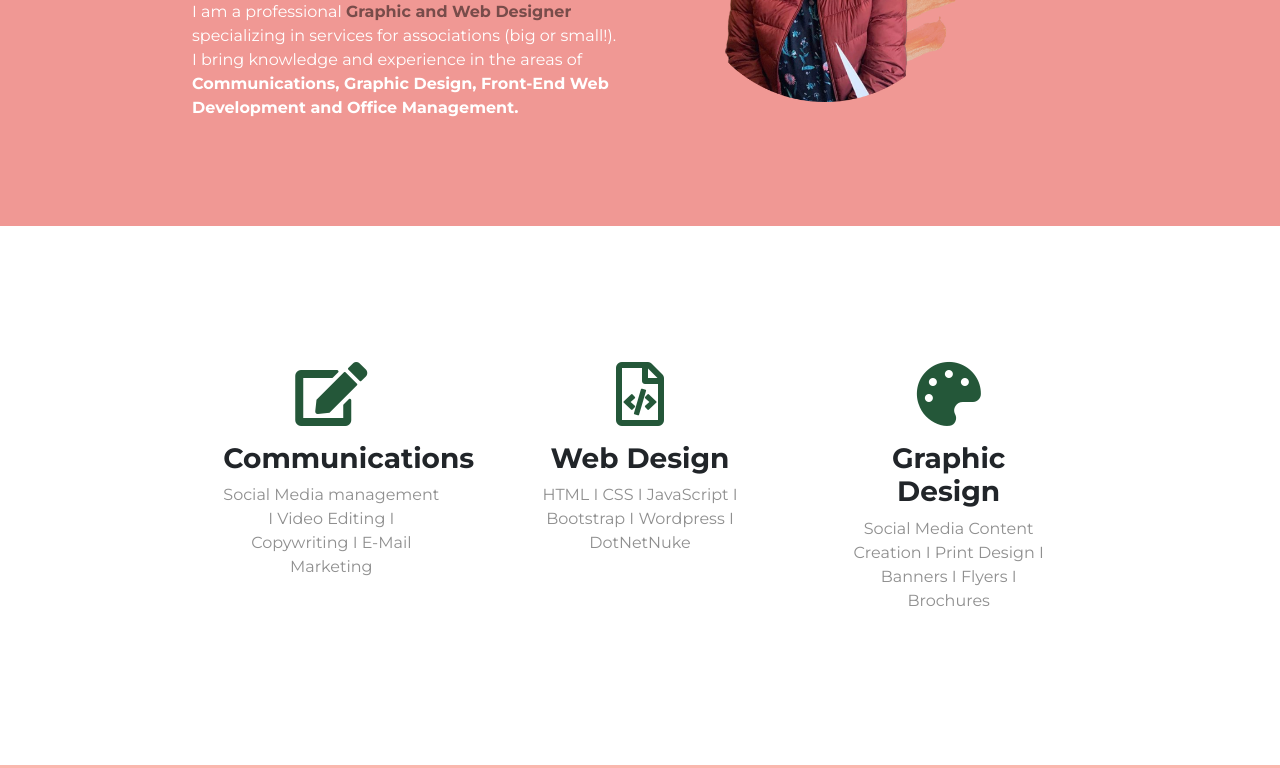
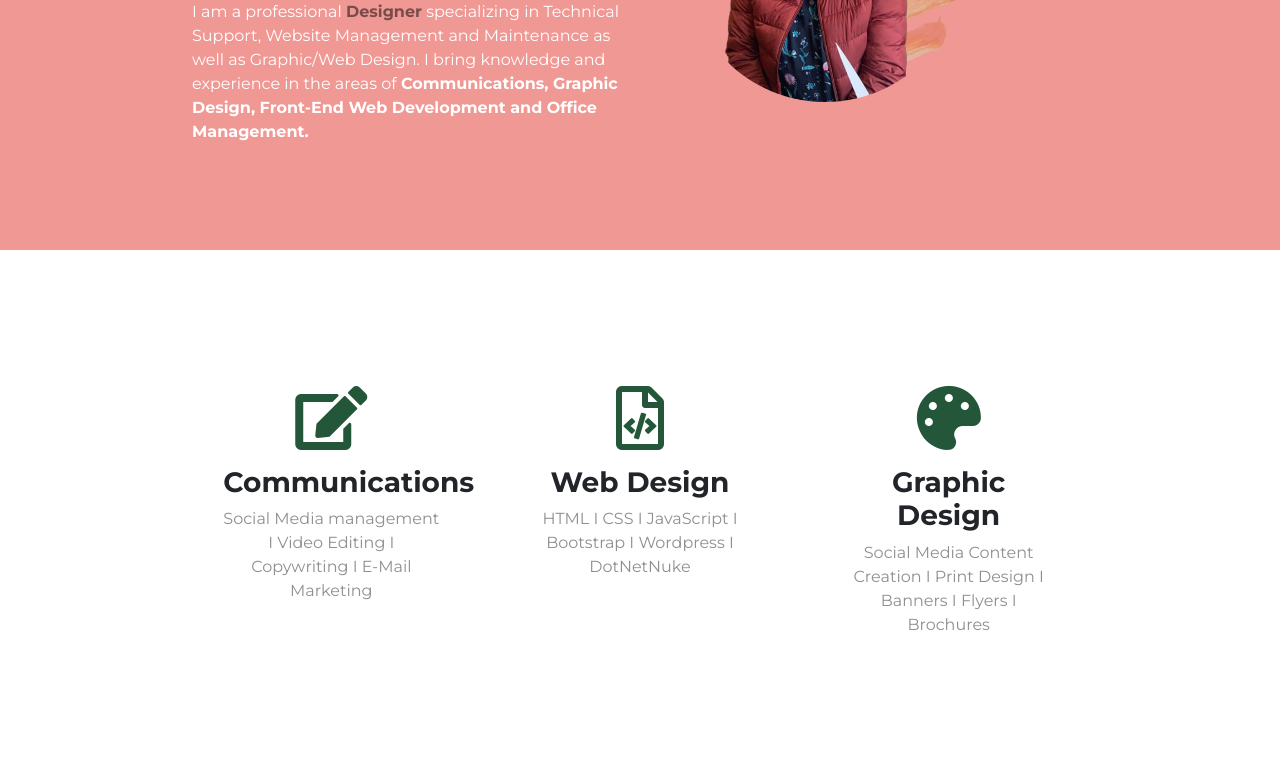
Before and after one commit to Clarissa-Westphal/Clarissa-Westphal.github.io, a plain HTML site: page index.html in a window 1280 px wide. Shown: the part 332-1100 px from the top of the page. Drawn offline with nearby package versions, Linux system fonts and the light colour scheme.

Commit message:
Text-updates

```diff
--- a/index.html
+++ b/index.html
@@ -83,7 +83,7 @@ function topFunction() {
         <div class="col-lg-6">
           <h1><b style="color:#784c4a;">Design</b> and Communications</h1>
           <p style="color:white;">
-            I am a professional <b style="color:#784c4a;">Graphic and Web Designer</b> specializing in services for associations (big or small!). I bring knowledge and experience in the areas of <b> Communications, Graphic Design, Front-End Web Development and Office Management.</b>
+            I am a professional <b style="color:#784c4a;">Designer</b> specializing in Technical Support, Website Management and Maintenance as well as Graphic/Web Design. I bring knowledge and experience in the areas of <b> Communications, Graphic Design, Front-End Web Development and Office Management.</b>
 
           </p>
         </div>
```
